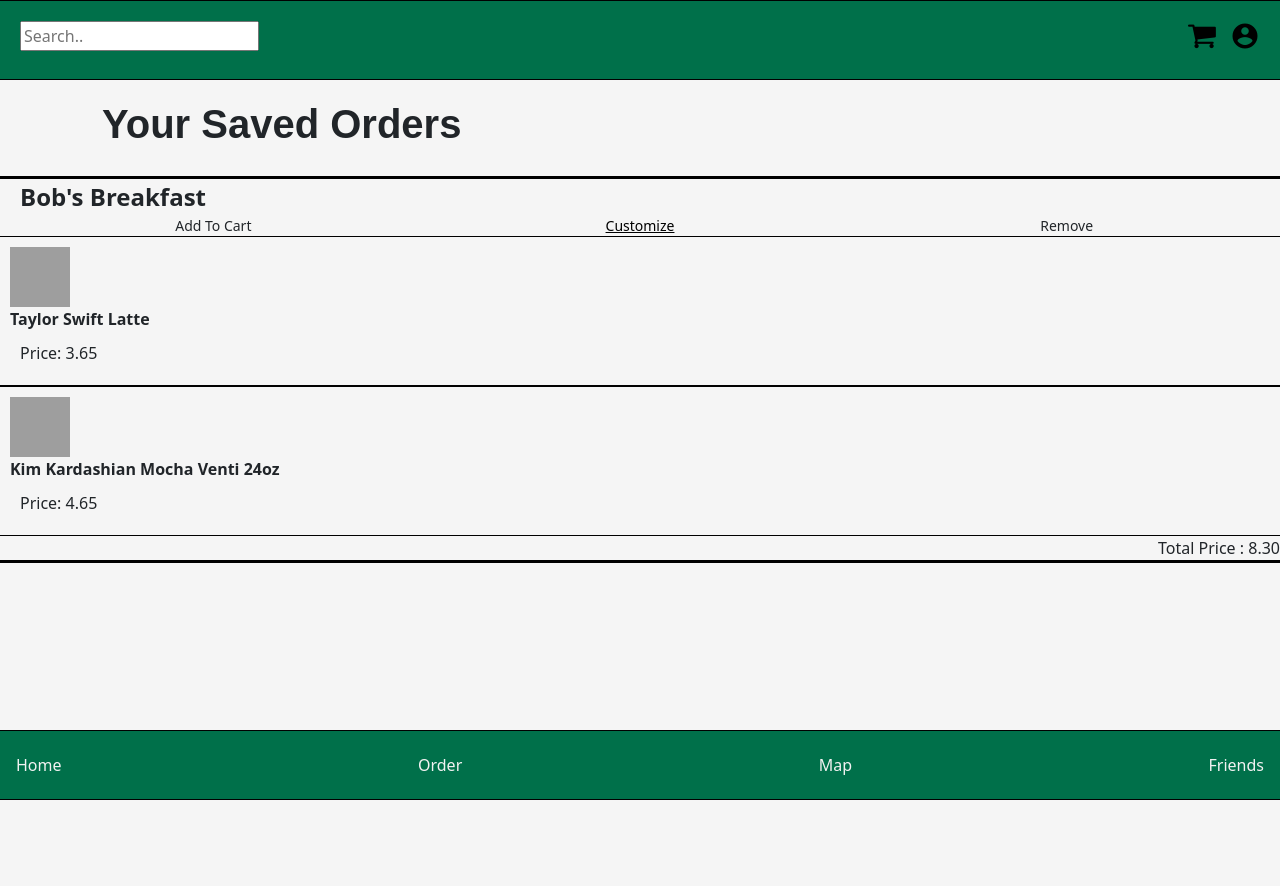
After one commit to kb1998s/Social-Barista, a Flask app: page /savedOrders/ in a window 1280 px wide. The commit adds this page. Run offline with Flask 2, Linux system fonts and the light colour scheme; grey boxes are pictures that could not be loaded.

Commit message:
SavedOrders Page added

```diff
--- a/src/app.py
+++ b/src/app.py
@@ -92,6 +92,9 @@ def map():
 @app.route('/customization/')
 def customization():
     return render_template('customization.html')
+@app.route('/savedOrders/')
+def savedOrders():
+    return render_template('savedOrders.html')
 
 if __name__ == "__main__":
     app.run(debug=True)
--- a/src/static/css/order.css
+++ b/src/static/css/order.css
@@ -4,12 +4,6 @@ body{
 
 .drinklist-container{
 
-}
-
-#addAlert{
-    position:sticky;
-    bottom:10vh;
-    opacity: 0;
 }
 
 #menu{
@@ -105,3 +99,12 @@ img{
     background-color: #ddd;
     color: black;
   }
+
+.savePage-container{
+    height: 80vh;
+}
+
+.saved-item{
+    border: 3px black;
+    border-style: solid none;
+}
--- a/src/templates/account.html
+++ b/src/templates/account.html
@@ -17,7 +17,7 @@
 <div class="subhead-container">
     Profile
     <span>Personal Info</span>
-    <span>Saved Drinks</span>
+    <a href="{{ url_for('savedOrders') }}">Saved Orders</a>
     {% include 'flavor-profile.html' %}
 </div>
 
--- a/src/templates/order.html
+++ b/src/templates/order.html
@@ -55,7 +55,7 @@
             Bob's Breakfast
             <span>Price: 3.65</span>
             <div class = actions>
-                <a>Add To Order</a>
+                <a>Add To Cart</a>
                 <a href="{{ url_for('submit') }}">Customize</a>
                 <a>Remove</a>
             </div>
--- /dev/null
+++ b/src/templates/savedOrders.html
@@ -0,0 +1,40 @@
+{% extends 'base.html' %}
+
+{% block head %}
+<link rel="stylesheet"
+        href="{{ url_for('static', filename='css/order.css') }}"/>
+<link href="https://fonts.googleapis.com/icon?family=Material+Icons"
+        rel="stylesheet">
+{% endblock %}
+
+{% block body %}
+
+<header class=container>
+    <h1>Your Saved Orders</h1>
+</header>
+
+<div class="savePage-container">
+
+
+<div class="saved-item">
+    <h>Bob's Breakfast</h>
+    <div class="actions">
+        <a>Add To Cart</a>
+        <a href="{{ url_for('submit') }}">Customize</a>
+        <a>Remove</a>
+    </div>
+            <div class=drink-item>
+                <img src="https://globalassets.starbucks.com/assets/b635f407bbcd49e7b8dd9119ce33f76e.jpg?impolicy=1by1_wide_topcrop_630" alt="Starbucks Latte">
+                Taylor Swift Latte
+                <span>Price: 3.65</span>
+            </div>
+            <div class="drink-item">
+                <img src="https://globalassets.starbucks.com/assets/f24b2303e7734e82852d9132ce604e25.jpg?impolicy=1by1_wide_topcrop_630" alt="Starbucks Mocha">
+                Kim Kardashian Mocha Venti 24oz
+                <span>Price: 4.65</span>
+            </div>
+    <div style="text-align:right">Total Price : 8.30</div>
+
+</div>
+
+{% endblock %}
```
Also changed, not shown: src/static/css/account.css (+9 -0 lines).
